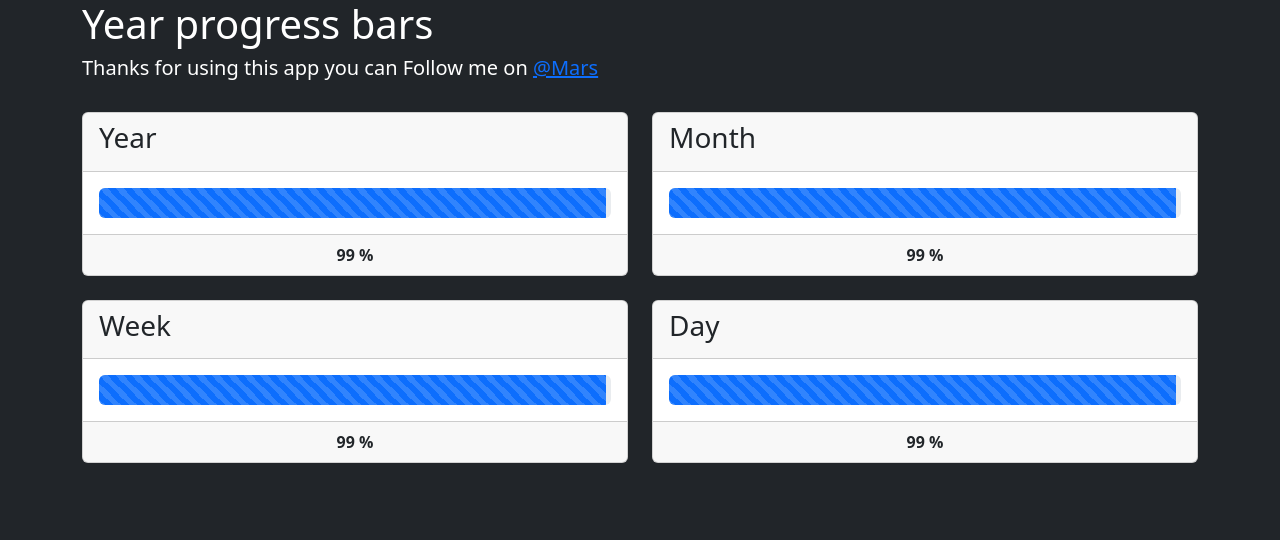
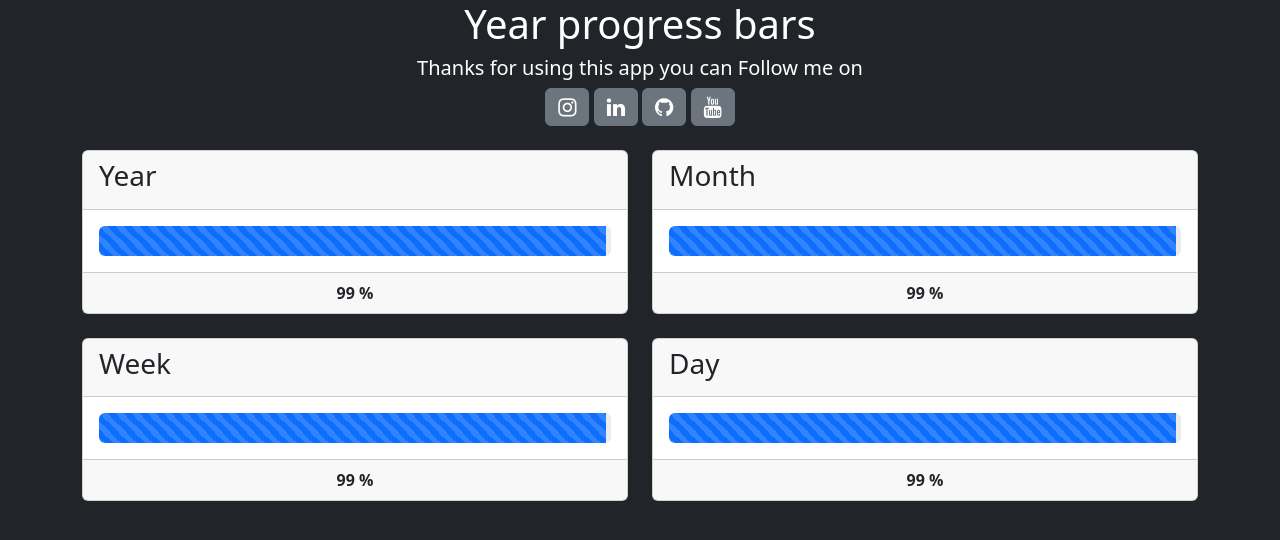
Before and after one commit to erix-code/year-progress-bar, a website: page index.html in a window 1280 px wide. Drawn offline with nearby package versions, Linux system fonts and the light colour scheme.

Commit message:
Adding new social media buttons and new package fontawesome.

```diff
--- a/index.html
+++ b/index.html
@@ -4,6 +4,7 @@
     <meta charset="UTF-8">
     <meta name="viewport" content="width=device-width, initial-scale=1.0">
     <link href="node_modules/bootstrap/dist/css/bootstrap.min.css" rel="stylesheet">
+    <link href="node_modules/font-awesome/css/font-awesome.min.css" rel="stylesheet">
     <link href="./styles.css" rel="stylesheet">
     <script src="node_modules/bootstrap/dist/js/bootstrap.bundle.min.js"> </script>
     <script src="./progress-bars.js"></script>
@@ -12,9 +13,22 @@
 <body class="container bg-dark">
 
     <div >
-        <div class="col-12 text-white">
+        <div class="col-12 text-white text-center">
             <h1>Year progress bars</h1>
-            <h5>Thanks for using this app you can Follow me on <a href="https://github.com/lil-mars" target="_blank">@Mars</a></h1>
+            <h5>Thanks for using this app you can Follow me on</h5>
+
+            <a class="btn btn-secondary" href="https://www.instagram.com/erick_marty_t/" target="_blank">
+                <i class="fa fa-lg fa-instagram" aria-hidden="true"></i>
+            </a>
+            <a class="btn btn-secondary" href="https://www.linkedin.com/in/erick-marty-terrazas-zeballos-917985147/" target="_blank">
+                <i class="fa fa-lg fa-linkedin" aria-hidden="true"></i>
+            </a>
+            <a class="btn btn-secondary" href="https://github.com/lil-mars/" target="_blank">
+                <i class="fa fa-lg fa-github" aria-hidden="true"></i>
+            </a>
+            <a class="btn btn-secondary" href="https://www.youtube.com/@erickmartyterrazaszeballos9321" target="_blank">
+                <i class="fa fa-lg fa-youtube" aria-hidden="true"></i>
+            </a>
         </div>
         <div class="row">
             <div class="col-12 col-md-6 pt-4">
--- a/package.json
+++ b/package.json
@@ -9,6 +9,7 @@
   "author": "",
   "license": "ISC",
   "dependencies": {
-    "bootstrap": "^5.3.3"
+    "bootstrap": "^5.3.3",
+    "font-awesome": "^4.7.0"
   }
 }
```
Also changed, not shown: 1 other file.
